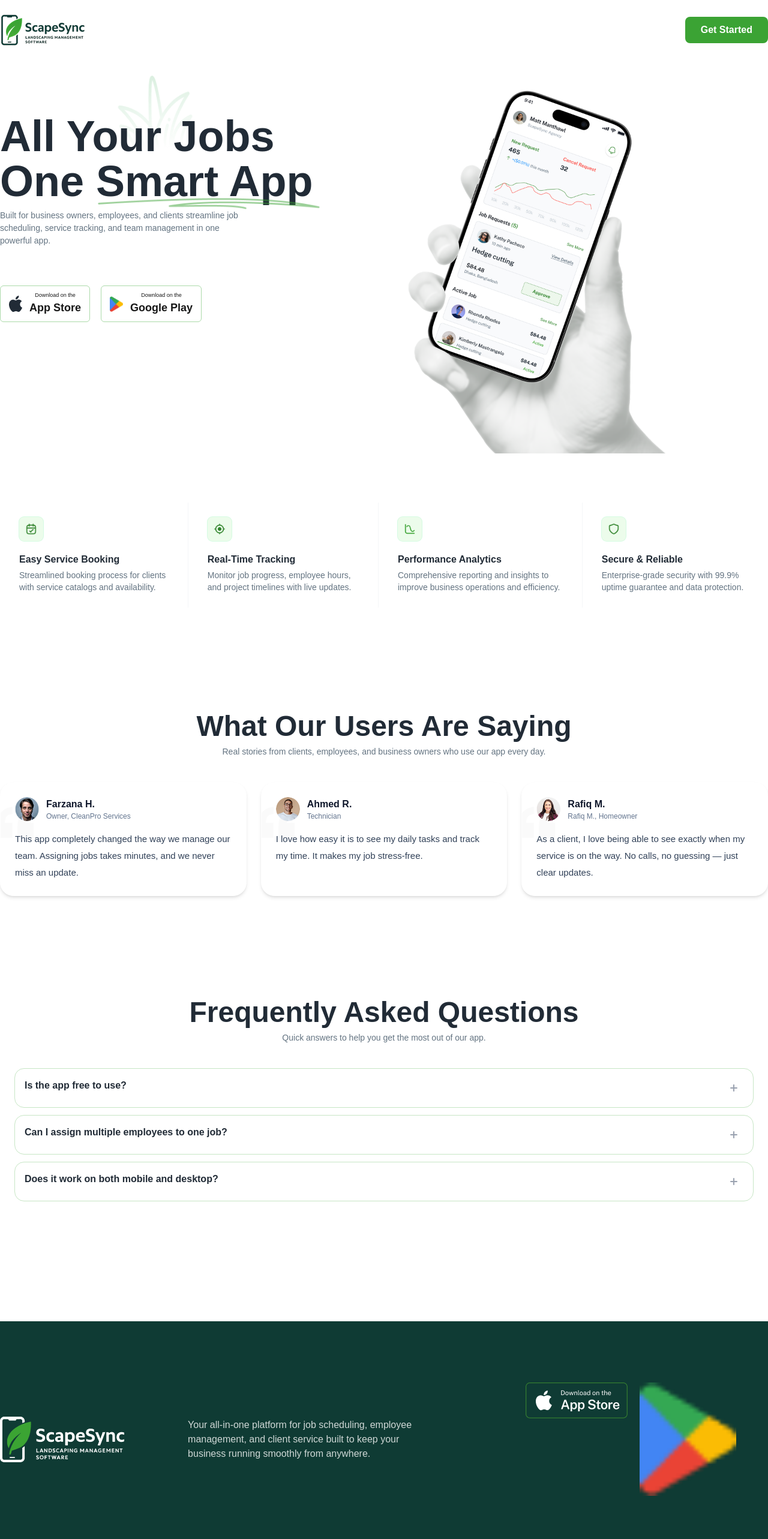
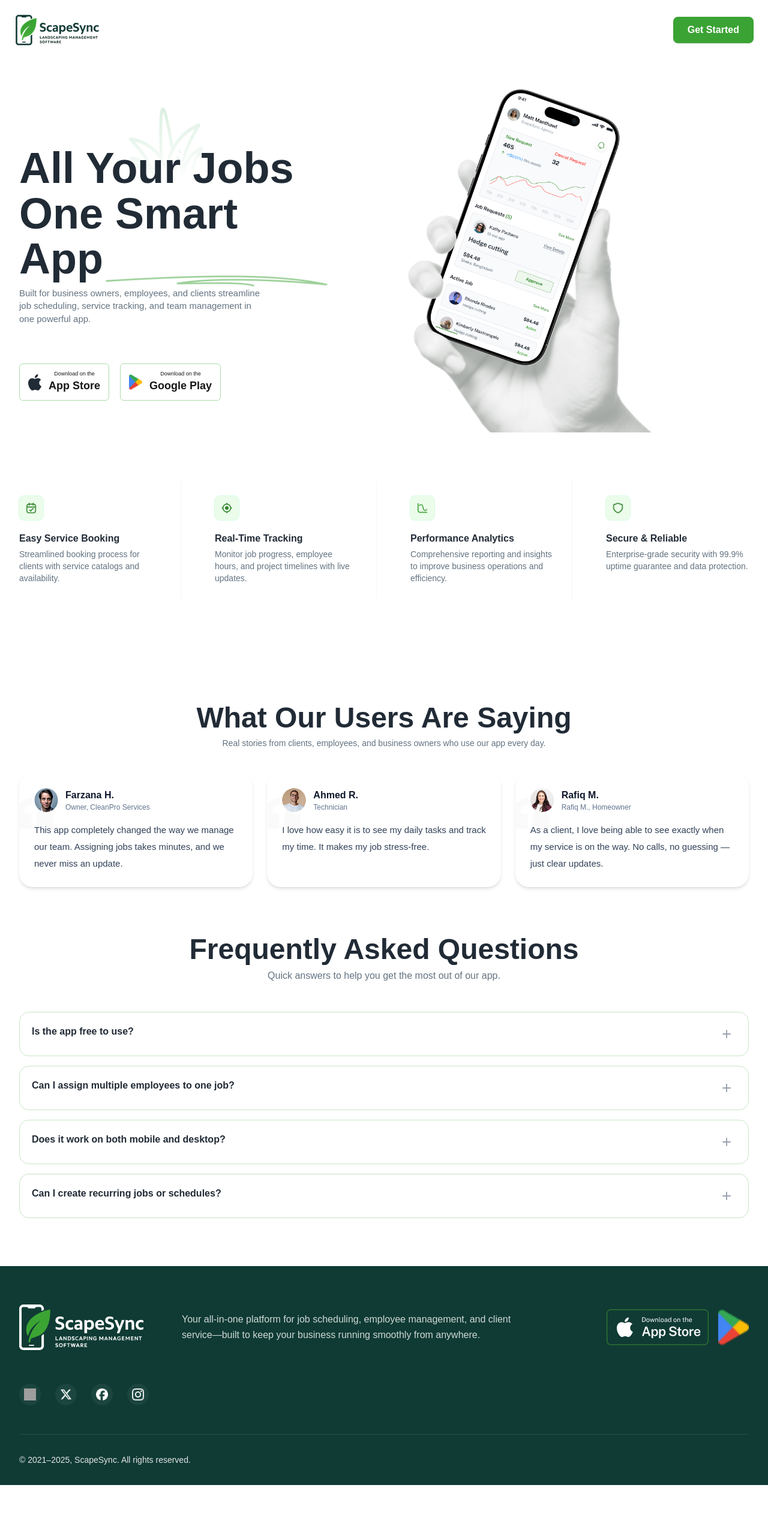
Before and after one commit to sanzidasayra/scapesync-frontend, a Next.js app: page / in a window 1280 px wide. Shown: the top 2566 px of the page at 60% size. After the commit the page ends 2476 px from the top, so only its background shows below. Built offline with nearby package versions, Linux system fonts and the light colour scheme; grey boxes are pictures that could not be loaded.

Commit message:
responsive done

```diff
--- a/app/components/Banner.jsx
+++ b/app/components/Banner.jsx
@@ -3,20 +3,21 @@ import React from 'react';
 
 const Banner = () => {
   return (
-    <div className="relative flex justify-between mb-[5.1rem]">
-      <div className="mt-[5.6rem]">
-        <div className="relative w-fit">
+    <div className="relative mb-[5.1rem] flex flex-col-reverse items-center gap-10 md:flex-row md:justify-between md:gap-6 lg:gap-10 px-4 sm:px-6 lg:px-8">
+      <div className="mt-6 text-center md:mt-[5.6rem] md:text-left lg:px-0">
+        <div className="relative w-fit mx-auto md:mx-0">
           <Image
             src="/assets/banner-bg1.png"
             alt=""
             width={129}
             height={134}
-            className="pointer-events-none select-none absolute -top-16 left-1/2 -translate-x-1/2 -z-10 opacity-90"
+            className="pointer-events-none select-none absolute -top-10 left-1/2 -translate-x-1/2 -z-10 opacity-90 md:-top-16"
             aria-hidden
             priority
+            sizes="(max-width: 768px) 120px, 129px"
           />
 
-          <h1 className="font-bold text-7xl text-[#212B36] max-w-[38rem] mb-2 leading-[1.05]">
+          <h1 className="font-bold leading-[1.05] text-[#212B36] max-w-[38rem] mb-2 text-4xl sm:text-5xl md:text-6xl lg:text-7xl">
             All Your Jobs
             <br />
             <span className="relative inline-block">
@@ -26,21 +27,22 @@ const Banner = () => {
                 alt=""
                 width={370}
                 height={28}
-                className="pointer-events-none select-none absolute left-2/3 -translate-x-1/2 bottom-0 translate-y-2"
+                className="pointer-events-none select-none absolute left-1/2 -translate-x-1/2 bottom-0 translate-y-2 sm:left-2/3"
                 aria-hidden
+                sizes="(max-width: 640px) 220px, (max-width: 1024px) 300px, 370px"
               />
             </span>
           </h1>
         </div>
 
-        <p className="max-w-[26rem] text-[#637381] text-[14px] mb-[4rem]">
+        <p className="mx-auto md:mx-0 max-w-[26rem] text-[#637381] text-sm sm:text-[15px] mb-8 sm:mb-12 md:mb-[4rem]">
           Built for business owners, employees, and clients streamline job
           scheduling, service tracking, and team management in one powerful app.
         </p>
 
-        <div className="flex gap-[1.125rem]">
+        <div className="flex flex-wrap items-center justify-center md:justify-start gap-3 sm:gap-[1.125rem]">
           <button className="flex items-center gap-3 border border-[#ABDAA9] rounded-[6px] px-3.5">
-            <Image src="/assets/Apple.png" alt="App Store" height={27} width={22} />
+            <Image src="/assets/Apple.png" alt="App Store" height={27} width={22} sizes="22px" />
             <div className="py-[0.6rem]">
               <p className="text-[9px]">Download on the</p>
               <h3 className="font-semibold text-[18px]">App Store</h3>
@@ -48,7 +50,7 @@ const Banner = () => {
           </button>
 
           <button className="flex items-center gap-3 border border-[#ABDAA9] rounded-[6px] px-3.5">
-            <Image src="/assets/Playstore.png" alt="Play Store" height={27} width={22} />
+            <Image src="/assets/Playstore.png" alt="Play Store" height={27} width={22} sizes="22px" />
             <div className="py-[0.6rem]">
               <p className="text-[9px]">Download on the</p>
               <h3 className="font-semibold text-[18px]">Google Play</h3>
@@ -57,8 +59,16 @@ const Banner = () => {
         </div>
       </div>
 
-      <div>
-        <Image src="/assets/Hero.png" alt="banner" width={720} height={656} />
+      <div className="w-full max-w-[720px] md:w-auto flex justify-center md:justify-end">
+        <Image
+          src="/assets/Hero.png"
+          alt="banner"
+          width={720}
+          height={656}
+          priority
+          className="h-auto w-[88%] sm:w-[80%] md:w-[520px] lg:w-[640px] xl:w-[720px]"
+          sizes="(max-width: 640px) 88vw, (max-width: 768px) 80vw, (max-width: 1024px) 520px, (max-width: 1280px) 640px, 720px"
+        />
       </div>
     </div>
   );
--- a/app/components/FAQ.jsx
+++ b/app/components/FAQ.jsx
@@ -1,56 +1,91 @@
 "use client";
 import { useState } from "react";
+import { HiPlus, HiMinus } from "react-icons/hi";
 
 export default function FAQ() {
   const items = [
-    { q: "Is the app free to use?",
-      a: 'Yes! We offer a free plan for individuals and small teams. Paid plans unlock more features for scaling businesses.' },
-    { q: "Can I assign multiple employees to one job?",   a: 'Yes, you can assign multiple employees to a single job within the app.' },
-    { q: "Does it work on both mobile and desktop?",
-      a: 'Yes, our app is designed to work seamlessly on both mobile and desktop devices.' },
+    {
+      q: "Is the app free to use?",
+      a: "Yes! We offer a free plan for individuals and small teams. Paid plans unlock more features for scaling businesses.",
+    },
+    {
+      q: "Can I assign multiple employees to one job?",
+      a: "Yes, you can assign multiple employees to a single job within the app.",
+    },
+    {
+      q: "Does it work on both mobile and desktop?",
+      a: "Yes, our app is designed to work seamlessly on both mobile and desktop devices.",
+    },
+    {
+    q: "Can I create recurring jobs or schedules?",
+    a: "Absolutely. Set jobs to repeat daily, weekly, or on custom intervals with automatic reminders.",
+    }
   ];
 
   const [openIdx, setOpenIdx] = useState(null);
 
   return (
-    <>
-    <div className="mt-[10.63rem]">
-        <h1 className="text-center text-5xl font-bold text-[#212B36]">Frequently Asked Questions</h1>
-        <p className="mt-2 text-center text-[#637381] text-[14px]">Quick answers to help you get the most out of our app.</p>
-    </div>
-    <div className="mx-auto max-w-7xl px-6 py-10 mb-[10rem]">
-      <ul className="space-y-3">
-        {items.map((it, i) => (
-          <li key={i} className="rounded-2xl border border-[#C7E6C5] bg-white p-4">
-            <div className="flex items-start justify-between gap-4">
-              <p className="text-base font-semibold text-[#212B36] text-[16px]">{it.q}</p>
+    <section
+      aria-labelledby="faq-heading"
+      className="mx-auto max-w-7xl px-4 sm:px-6 lg:px-8 py-12 sm:py-16 md:py-20"
+    >
+      <div className="mb-8 sm:mb-10 md:mb-12">
+        <h1
+          id="faq-heading"
+          className="text-center font-bold text-[#212B36] text-3xl sm:text-4xl md:text-5xl"
+        >
+          Frequently Asked Questions
+        </h1>
+        <p className="mt-2 text-center text-[#637381] text-sm sm:text-base">
+          Quick answers to help you get the most out of our app.
+        </p>
+      </div>
 
-              <button
-                type="button"
-                aria-expanded={openIdx === i}
-                aria-controls={`ans-${i}`}
-                onClick={() => setOpenIdx(openIdx === i ? null : i)}
-                className="inline-flex h-8 w-8 items-center justify-center text-gray-400"
+      <dl className="space-y-3 sm:space-y-4">
+        {items.map((it, i) => {
+          const isOpen = openIdx === i;
+          return (
+            <div
+              key={i}
+              className="rounded-2xl border border-[#C7E6C5] bg-white dark:bg-[#0f172a] dark:border-white/10 p-4 sm:p-5"
+            >
+              <dt>
+                <button
+                  type="button"
+                  aria-expanded={isOpen}
+                  aria-controls={`faq-panel-${i}`}
+                  onClick={() => setOpenIdx(isOpen ? null : i)}
+                  className="group grid w-full grid-cols-[1fr_auto] items-start gap-4 text-left focus:outline-none focus-visible:ring-2 focus-visible:ring-offset-2 focus-visible:ring-emerald-600 focus-visible:ring-offset-white dark:focus-visible:ring-offset-[#0f172a]"
+                >
+                  <span className="text-[16px] sm:text-base font-semibold text-[#212B36] dark:text-white">
+                    {it.q}
+                  </span>
+
+                  <span
+                    className="inline-flex h-8 w-8 items-center justify-center rounded-md text-gray-400 transition group-hover:text-[#0F3B34] dark:group-hover:text-emerald-300"
+                    aria-hidden="true"
+                  >
+                    {isOpen ? <HiMinus className="h-5 w-5" /> : <HiPlus className="h-5 w-5" />}
+                  </span>
+                </button>
+              </dt>
+
+              <dd
+                id={`faq-panel-${i}`}
+                className={`grid transition-all duration-300 ease-out ${
+                  isOpen ? "grid-rows-[1fr] opacity-100 mt-3" : "grid-rows-[0fr] opacity-0 mt-0"
+                }`}
               >
-                {openIdx === i ? (
-                  <svg width="16" height="16" viewBox="0 0 16 16" aria-hidden="true">
-                    <path d="M3 8h10" stroke="currentColor" strokeWidth="2" strokeLinecap="round" />
-                  </svg>
-                ) : (
-                  <svg width="16" height="16" viewBox="0 0 16 16" aria-hidden="true">
-                    <path d="M3 8h10M8 3v10" stroke="currentColor" strokeWidth="2" strokeLinecap="round" />
-                  </svg>
-                )}
-              </button>
+                <div className="min-h-0 overflow-hidden">
+                  <p className="text-sm sm:text-[15px] leading-6 text-[#637381] dark:text-gray-300 pl-6 sm:pl-7">
+                    {it.a}
+                  </p>
+                </div>
+              </dd>
             </div>
-
-            <div id={`ans-${i}`} className={openIdx === i ? "mt-3 text-sm leading-6 text-[#637381] ml-[24px]" : "hidden"}>
-              {it.a}
-            </div>
-          </li>
-        ))}
-      </ul>
-    </div>
-    </>
+          );
+        })}
+      </dl>
+    </section>
   );
 }
--- a/app/components/FeaturesSection.jsx
+++ b/app/components/FeaturesSection.jsx
@@ -1,6 +1,5 @@
 import Image from "next/image";
 import React from "react";
-
 
 const features = [
   {
@@ -32,10 +31,10 @@ const features = [
 const FeaturesSection = () => {
   return (
     <section className="mb-[10.9rem]">
-      <div>
-        <div className="lg:flex lg:items-start lg:justify-between lg:divide-x lg:divide-[#F4F6F8]">
+      <div className="px-4 sm:px-6 lg:px-0">
+        <div className="grid grid-cols-1 gap-6 sm:grid-cols-2 lg:grid-cols-4 lg:divide-x lg:divide-[#F4F6F8]">
           {features.map((item, idx) => (
-            <div key={idx} className="py-6 lg:px-8 max-w-sm">
+            <div key={idx} className="py-6 lg:px-8">
               <div className="items-start gap-4">
                 <span className="inline-flex h-10 w-10 items-center justify-center rounded-lg bg-[#ECFCEB] ring-1 ring-green-200/60">
                   <Image
@@ -45,10 +44,13 @@ const FeaturesSection = () => {
                     height={20}
                     className="object-contain"
                     priority={idx === 0}
+                    sizes="40px"
                   />
                 </span>
                 <div>
-                  <h3 className="text-[#212B36] font-semibold mt-[1.2rem]">{item.title}</h3>
+                  <h3 className="text-[#212B36] font-semibold mt-[1.2rem]">
+                    {item.title}
+                  </h3>
                   <p className="mt-1 text-sm text-[#637381]">{item.desc}</p>
                 </div>
               </div>
--- a/app/components/Footer.jsx
+++ b/app/components/Footer.jsx
@@ -1,38 +1,140 @@
-import Image from 'next/image';
-import Link from 'next/link';
-import React from 'react';
+"use client";
+import Image from "next/image";
+import Link from "next/link";
+import React from "react";
 
 const Footer = () => {
-    return (
-        <div className='bg-[#0F3B34]'>
-            <div>
-                <div className='flex items-center gap-8 max-w-[104.9rem] mx-auto pt-[6.38rem]'>
-                <Image src="/assets/Footer-logo.png" alt="ScapeSync Logo" height={76} width={207} />
+  const year = new Date().getFullYear();
 
-                <div className='max-w-[25.25rem] mr-[7.94rem] ml-[4.63rem]'>
-                    <p className='text-[#CFD8D6] font-medium text-[16px]'>Your all-in-one platform for job scheduling, employee management, and client service built to keep your business running smoothly from anywhere.</p>
-                </div>
-                <div className='flex gap-5'>
-                   <Link href="https://www.apple.com/app-store/" target='_blank'><Image src="/assets/App-store.png" alt="App Store" height={60} width={170} /></Link>
-                   <Link href="https://play.google.com/store" target='_blank'><Image src="/assets/Playstore.png" alt="Play Store" height={60} width={161} /></Link>
-                </div>
-            </div>
-            </div>
-            <div className='flex gap-8 mt-[6.2rem] max-w-[104.9rem] mx-auto mb-[3.5rem]'>
-                <Link href="https://www.youtube.com/" target='_blank'><Image src="/assets/youtube.png" alt="Privacy Policy" height={17} width={24} /></Link>
-                <Link href="https://x.com/SayraSanzida" target='_blank'><Image src="/assets/X.png" alt="X" height={17} width={24} /></Link>
-                <Link href="https://www.facebook.com/sanzida.sayra" target='_blank'><Image src="/assets/facebook.png" alt="Facebook" height={17} width={24} /></Link>
-                <Link href="https://www.instagram.com/" target='_blank'><Image src="/assets/instagram.png" alt="Instagram" height={17} width={24} /></Link>
-            </div>
+  return (
+    <footer className="bg-[#0F3B34] text-[#CFD8D6]">
+      <div className="mx-auto w-full max-w-[104.9rem] px-4 sm:px-6 lg:px-8 pt-10 lg:pt-16">
+        <div className="flex flex-col gap-8 lg:flex-row lg:items-center lg:gap-10">
+          <div className="flex items-center">
+            <Image
+              src="/assets/Footer-logo.png"
+              alt="ScapeSync logo"
+              width={207}
+              height={76}
+              priority={false}
+              sizes="(max-width: 1024px) 160px, 207px"
+              className="h-auto w-[160px] md:w-[207px]"
+            />
+          </div>
 
-            <div className="border-t border-[#E5E5E5] " />
+          <p className="max-w-xl text-sm sm:text-base leading-relaxed lg:ml-6">
+            Your all-in-one platform for job scheduling, employee management, and client
+            service—built to keep your business running smoothly from anywhere.
+          </p>
 
-            <div>
-                <p className='text-[#E5E5E5] max-w-[104.9rem] mx-auto'>© 2021-2025, ScapeSync. All Rights Reserved.</p>
-            </div>
+          <div className="flex flex-wrap items-center gap-3 sm:gap-4 lg:ml-auto">
+            <Link
+              href="https://www.apple.com/app-store/"
+              target="_blank"
+              rel="noopener noreferrer"
+              aria-label="Download on the App Store"
+              className="transition-opacity hover:opacity-90 focus-visible:outline-none focus-visible:ring-2 focus-visible:ring-white/40 rounded"
+            >
+              <Image
+                src="/assets/App-store.png"
+                alt="Download on the App Store"
+                width={170}
+                height={60}
+                sizes="(max-width: 640px) 140px, 170px"
+                className="h-[44px] w-auto sm:h-[52px] md:h-[60px]"
+              />
+            </Link>
+            <Link
+              href="https://play.google.com/store"
+              target="_blank"
+              rel="noopener noreferrer"
+              aria-label="Get it on Google Play"
+              className="transition-opacity hover:opacity-90 focus-visible:outline-none focus-visible:ring-2 focus-visible:ring-white/40 rounded"
+            >
+              <Image
+                src="/assets/Playstore.png"
+                alt="Get it on Google Play"
+                width={161}
+                height={60}
+                sizes="(max-width: 640px) 140px, 161px"
+                className="h-[44px] w-auto sm:h-[52px] md:h-[60px]"
+              />
+            </Link>
+          </div>
+        </div>
 
+        <div className="mt-8 sm:mt-10 lg:mt-14">
+          <div className="flex flex-wrap items-center gap-5 sm:gap-6">
+            <Link
+              href="https://www.youtube.com/"
+              target="_blank"
+              rel="noopener noreferrer"
+              aria-label="YouTube"
+              className="inline-flex h-9 w-9 items-center justify-center rounded-full bg-white/5 transition hover:bg-white/10 focus-visible:outline-none focus-visible:ring-2 focus-visible:ring-white/40"
+            >
+              <Image
+                src="/assets/youtube.png"
+                alt=""
+                width={24}
+                height={24}
+                className="h-5 w-5"
+              />
+            </Link>
+            <Link
+              href="https://x.com/SayraSanzida"
+              target="_blank"
+              rel="noopener noreferrer"
+              aria-label="X (formerly Twitter)"
+              className="inline-flex h-9 w-9 items-center justify-center rounded-full bg-white/5 transition hover:bg-white/10 focus-visible:outline-none focus-visible:ring-2 focus-visible:ring-white/40"
+            >
+              <Image src="/assets/X.png" alt="" width={24} height={24} className="h-5 w-5" />
+            </Link>
+            <Link
+              href="https://www.facebook.com/sanzida.sayra"
+              target="_blank"
+              rel="noopener noreferrer"
+              aria-label="Facebook"
+              className="inline-flex h-9 w-9 items-center justify-center rounded-full bg-white/5 transition hover:bg-white/10 focus-visible:outline-none focus-visible:ring-2 focus-visible:ring-white/40"
+            >
+              <Image
+                src="/assets/facebook.png"
+                alt=""
+                width={24}
+                height={24}
+                className="h-5 w-5"
+              />
+            </Link>
+            <Link
+              href="https://www.instagram.com/"
+              target="_blank"
+              rel="noopener noreferrer"
+              aria-label="Instagram"
+              className="inline-flex h-9 w-9 items-center justify-center rounded-full bg-white/5 transition hover:bg-white/10 focus-visible:outline-none focus-visible:ring-2 focus-visible:ring-white/40"
+            >
+              <Image
+                src="/assets/instagram.png"
+                alt=""
+                width={24}
+                height={24}
+                className="h-5 w-5"
+              />
+            </Link>
+          </div>
         </div>
-    );
+
+        <div className="mt-8 sm:mt-10 lg:mt-12 border-t border-white/10" />
+
+        <div className="py-6 lg:py-8">
+          <div className="flex flex-col items-start gap-4 sm:flex-row sm:items-center sm:justify-between">
+            <p className="text-xs sm:text-sm text-[#E5E5E5]">
+              © 2021–{year}, ScapeSync. All rights reserved.
+            </p>
+
+          </div>
+        </div>
+      </div>
+    </footer>
+  );
 };
 
 export default Footer;
--- a/app/components/Navbar.jsx
+++ b/app/components/Navbar.jsx
@@ -2,14 +2,36 @@ import Image from 'next/image';
 import React from 'react';
 
 const Navbar = () => {
-    return (
-        <div>
-            <div className='flex justify-between items-center h-[100px]'>
-             <Image src="/logo.png" alt="ScapeSync Logo" width={147} height={60}  />
-             <button className='px-[26px] py-2.5 bg-[#3BA334] rounded-lg text-white font-bold'>Get Started</button>
-            </div>
+  return (
+    <header
+      role="navigation"
+      aria-label="Main Navigation"
+      className="sticky top-0 z-50 w-full bg-transparent"
+    >
+      <div className="mx-auto flex h-16 items-center justify-between gap-3 px-4 sm:h-20 sm:px-6 lg:h-[100px]">
+
+        <div className="shrink-0">
+          <Image
+            src="/logo.png"
+            alt="ScapeSync Logo"
+            width={147}
+            height={60}
+            priority
+            className="w-[147px] h-auto"
+            sizes="147px"
+          />
         </div>
-    );
+          <button
+          type="button"
+          className="whitespace-nowrap rounded-lg bg-[#3BA334] px-4 py-2 text-sm font-bold text-white shadow-sm transition
+                     hover:brightness-95 focus-visible:outline-none focus-visible:ring-2 focus-visible:ring-offset-2 focus-visible:ring-[#3BA334]
+                     sm:px-6 sm:py-2.5 sm:text-base"
+        >
+          Get Started
+        </button>
+      </div>
+    </header>
+  );
 };
 
 export default Navbar;
--- a/app/components/UserReview.jsx
+++ b/app/components/UserReview.jsx
@@ -43,17 +43,18 @@ const item = {
 const UserReview = () => {
   return (
     <div>
-      <div>
-        <h1 className="text-center font-bold text-5xl text-[#212B36] mb-2">
+      <div className="px-4 sm:px-6 lg:px-8 mt-20 sm:mt-24 md:mt-32">
+        <h1 className="text-center font-bold text-3xl sm:text-4xl md:text-5xl text-[#212B36] mb-2 ">
           What Our Users Are Saying
         </h1>
-        <p className="text-center text-[#637381] text-[14px]">
+        <p className="text-center text-sm text-[#637381] text-[14px]">
           Real stories from clients, employees, and business owners who use our app every day.
         </p>
       </div>
 
+
       <motion.div
-        className="mt-10 grid gap-6 md:grid-cols-2 lg:grid-cols-3"
+        className="mt-10 grid gap-6 md:grid-cols-2 lg:grid-cols-3 px-4 sm:px-6 lg:px-8"
         variants={container}
         initial="hidden"
         whileInView="show"
```
